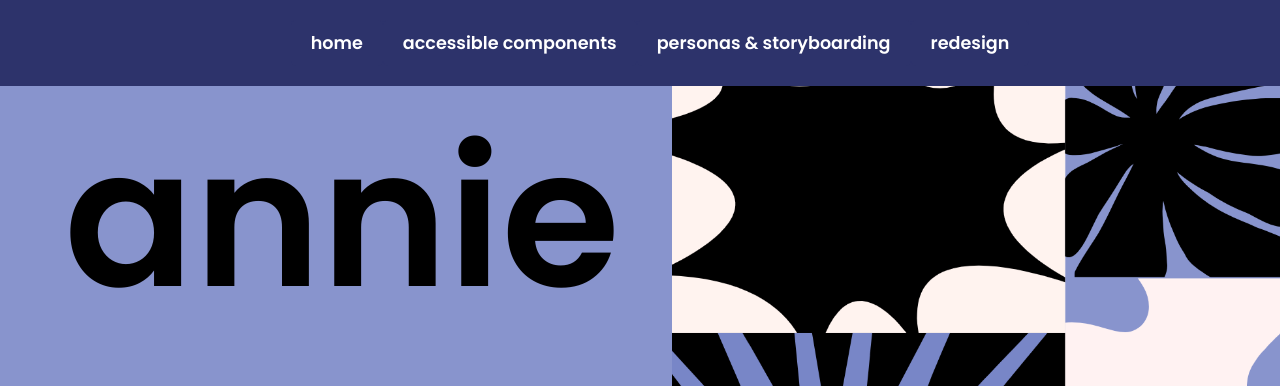
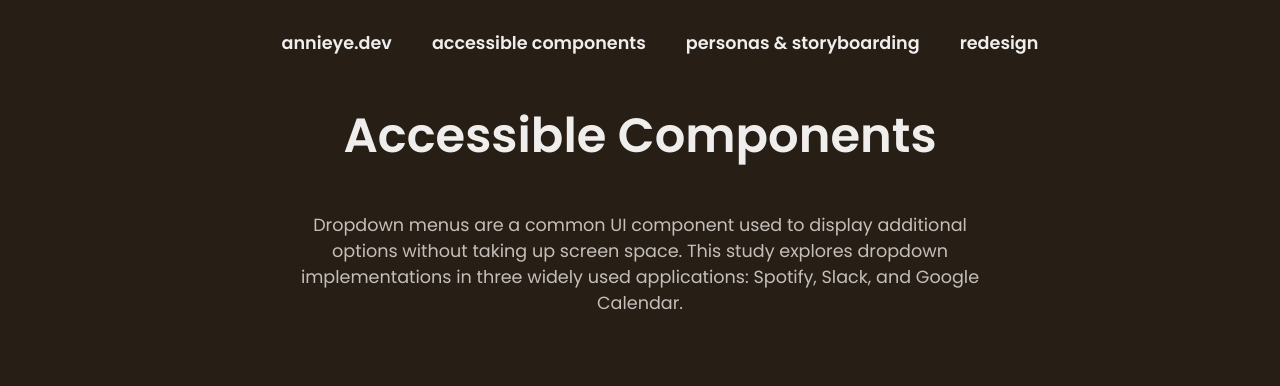
Before and after one commit to annie-ye4/cs1300-portfolio, a React (Create React App) app: page / in a window 1280 px wide. Shown: the top 386 px of the page. Built offline with nearby package versions, Linux system fonts and the light colour scheme.

Commit message:
changed background colors for more cohesiveness

```diff
--- a/src/App.css
+++ b/src/App.css
@@ -2,7 +2,7 @@
 @import url("https://fonts.googleapis.com/css2?family=Poppins:wght@400;500;600&display=swap");
 
 .app-container {
-  background-color: #8894cd; /* Dark green background */
+  background-color: #271f16; /* Dark green background */
   color: black; /* Light green text */
   font-family: 'Poppins', sans-serif;
   text-align: center;
@@ -12,7 +12,7 @@
 }
 
 .navbar {
-  background-color: #2D336B; /* Dark green navbar */
+  background-color: #271f16; /* Dark green navbar */
   padding: 20px;
   position: fixed;
   top: 0;
@@ -86,7 +86,9 @@
 }
 
 .project-section{
-  background: linear-gradient(to bottom, #8894cd, rgba(180, 127, 169, 0.976), #8894cd);
+  /* background: linear-gradient(to bottom, #8894cd, rgba(180, 127, 169, 0.976), #8894cd); */
+  background-color: #271f16;
+
   height: 100%;
 }
 
@@ -96,7 +98,7 @@
   font-size: 3em;
   font-weight: bold;
   /* color: rgb(240, 239, 239); */
-  color: black;
+  color: #efeeed;
 }
 
 .project-section .video-container {
@@ -179,21 +181,21 @@
   margin: 40px 290px;
   padding-bottom: 20px;
   /* color: rgb(240, 239, 239); */
-  color: black;
+  color: #c4bfbb;
 }
 
 .personas-section .description{
   font-size: 1.1em;
   margin: 40px 290px;
   padding-bottom: 20px;
-  color: black;
+  color: #c4bfbb;
 }
 
 .redesign-section .description{
   font-size: 1.1em;
   margin: 40px 280px;
   padding-bottom: 20px;
-  color: black;
+  color: #c4bfbb;
 }
 
 /* .projects-right {
@@ -222,8 +224,8 @@
 
 .navbar button{
   font-size: 1.1em;
-  background-color: #2D336B;
-  color: #ffffff;
+  background-color: #271f16;
+  color: #efeeed;
   border: none;
   padding: 10px 20px;
   border-radius: 5px;
@@ -534,7 +536,7 @@
   font-size: 3em;
   font-weight: bold;
   /* color: rgb(240, 239, 239); */
-  color: black;
+  color: #efeeed;
 }
 
 .personas-section {
@@ -720,11 +722,14 @@
 }
 
 .personas-section{
-  background: linear-gradient(to bottom, #8894cd, #88b8cd, #8894cd);
+  /* background: linear-gradient(to bottom, #8894cd, #88b8cd, #8894cd); */
+  background-color: #271f16;
 }
 
 .redesign-section{
-  background: linear-gradient(to bottom, #8894cd, #78a897, #8894cd);
+  /* background: linear-gradient(to bottom, #8894cd, #78a897, #8894cd); */
+  background-color: #271f16;
+
 }
 
 .personas-section .conclusion{
--- a/src/App.js
+++ b/src/App.js
@@ -23,7 +23,7 @@ function App() {
             element={
               <>
               <ScrollToHash />
-                <Home />
+                {/* <Home /> */}
                 <Project />
                 <Personas />
                 <Redesign />
--- a/src/components/Navbar.js
+++ b/src/components/Navbar.js
@@ -10,7 +10,7 @@ function Navbar() {
 
   return (
     <nav className="navbar">
-      <button onClick={() => scrollToSection("home")}>home</button>
+      <button onClick={() => window.location.href = "https://annieye.dev"}>annieye.dev</button>
       <button onClick={() => scrollToSection("project")}>accessible components</button>
       <button onClick={() => scrollToSection("personas")}>personas & storyboarding</button>
       <button onClick={() => scrollToSection("redesign")}>redesign</button>
```
